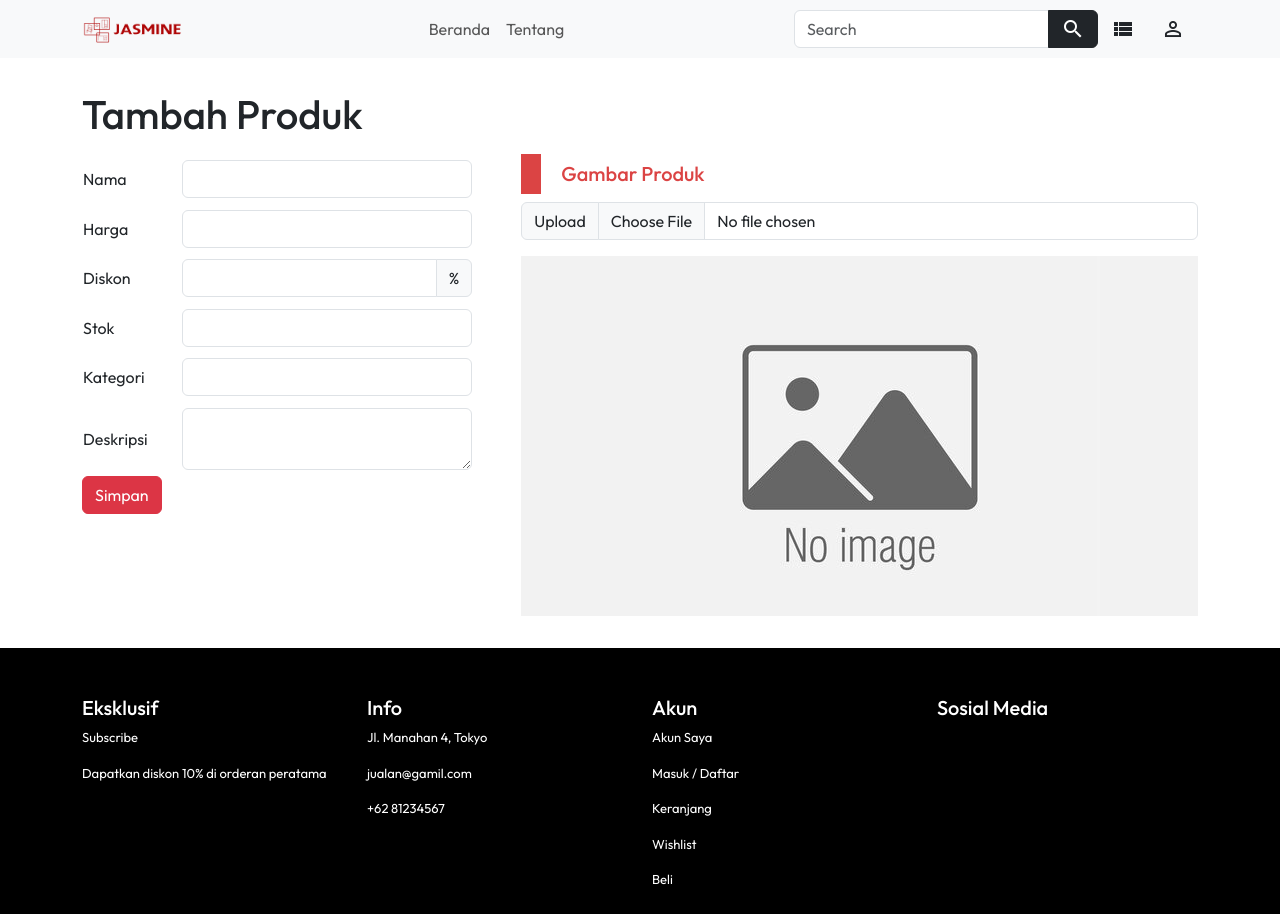
After one commit to webdevlunarea/jasmine-shop, a CodeIgniter 4 app: template app/Views/Pages/addProduct.php in a window 1280 px wide. The commit adds this page. Run offline with PHP 8.4 and a stand-in for CodeIgniter, Linux system fonts and the light colour scheme; the template is opened without the code that fills it, so the values that code supplies are empty; some libraries are stand-ins or nearby versions.

Commit message:
tambah add-edit-delete product

```diff
--- a/app/Config/Routes.php
+++ b/app/Config/Routes.php
@@ -31,3 +31,7 @@ $routes->get('/about', 'Pages::about');
 
 $routes->get('/product/(:any)', 'Pages::product/$1');
 $routes->get('/listproduct', 'Pages::listProduct');
+$routes->get('/addproduct', 'Pages::addProduct');
+$routes->post('/addproduct', 'Pages::actionAddProduct');
+$routes->get('/editproduct/(:any)', 'Pages::editProduct/$1');
+$routes->get('/delproduct/(:any)', 'Pages::delProduct/$1');
--- a/app/Views/Pages/account.php
+++ b/app/Views/Pages/account.php
@@ -19,7 +19,7 @@
                     <form class="row g-3">
                         <div class="col-md-6">
                             <label for="inputEmail4" class="form-label">Email</label>
-                            <input type="email" class="form-control" id="inputEmail4">
+                            <input type="email" class="form-control" id="inputEmail4" value="<?= session()->get("email") ?>">
                         </div>
                         <div class="col-md-6">
                             <label for="inputPassword4" class="form-label">Sandi</label>
@@ -27,7 +27,7 @@
                         </div>
                         <div class="col-12">
                             <label for="inputAddress" class="form-label">Alamat</label>
-                            <input type="text" class="form-control" id="inputAddress" placeholder="1234 Main St">
+                            <input type="text" class="form-control" id="inputAddress" placeholder="1234 Main St" value="<?= session()->get("alamat") ?>">
                         </div>
                         <div class="col-12">
                             <button type="submit" class="btn btn-danger">Simpan</button>
--- /dev/null
+++ b/app/Views/Pages/addProduct.php
@@ -0,0 +1,69 @@
+<?= $this->extend('layout/template'); ?>
+<?= $this->section('content'); ?>
+<div class="konten">
+    <div class="container">
+        <h1 class="mb-3">Tambah Produk</h1>
+        <form method="post" action="/addproduct" enctype="multipart/form-data">
+            <?= csrf_field(); ?>
+            <div class="d-flex gap-5">
+                <div>
+                    <table class="table-input">
+                        <tbody>
+                            <tr>
+                                <td>Nama</td>
+                                <td><div class="baris"><input type="text" class="form-control" name="nama" required></div></td>
+                            </tr>
+                            <tr>
+                                <td>Harga</td>
+                                <td><div class="baris"><input type="number" class="form-control" name="harga" required></div></td>
+                            </tr>
+                            <tr>
+                                <td>Diskon</td>
+                                <td><div class="baris">
+                                    <div class="input-group">
+                                        <input type="number" class="form-control" name="diskon" required>
+                                        <span class="input-group-text">%</span>
+                                    </div>
+                                </div></td>
+                            </tr>
+                            <tr>
+                                <td>Stok</td>
+                                <td><div class="baris"><input type="number" class="form-control" name="stok" required></div></td>
+                            </tr>
+                            <tr>
+                                <td>Kategori</td>
+                                <td><div class="baris"><input type="text" class="form-control" name="kategori" required></div></td>
+                            </tr>
+                            <tr>
+                                <td>Deskripsi</td>
+                                <td><div class="baris"><textarea type="text" class="form-control" name="deskripsi" required></textarea></div></td>
+                            </tr>
+                        </tbody>
+                    </table>
+                    <button class="btn btn-danger" type="submit">Simpan</button>
+                </div>
+                <div style="flex: 1;">
+                    <h5 class="jdl-section">Gambar Produk</h5>
+                    <div class="input-group mb-3">
+                        <label class="input-group-text" for="inputGroupFile01">Upload</label>
+                        <input type="file" class="form-control" id="addProduct_InputGambar" name="gambar" required>
+                    </div>
+                    <div class="add-gambar">
+                        <img src="img/nopic.jpg" id="addProduct_PreviewGambar">
+                    </div>
+                </div>
+            </div>
+        </form>
+    </div>
+</div>
+<script>
+    const addProduct_inputGambar = document.getElementById("addProduct_InputGambar")
+    const addProduct_PreviewGambar = document.getElementById("addProduct_PreviewGambar")
+    addProduct_inputGambar.addEventListener("change", (e) => {
+        const file = addProduct_inputGambar.files[0];
+        const blobFile = new Blob([file], { type: file.type });
+        var blobUrl = URL.createObjectURL(blobFile);
+        addProduct_PreviewGambar.src = blobUrl;
+    });
+</script>
+<?= $this->endSection(); ?>
--- a/app/Views/Pages/home.php
+++ b/app/Views/Pages/home.php
@@ -199,9 +199,6 @@
         </div>
     </div>
     <div class="container my-5">
-        <div style="background-color: black; height: 300px"></div>
-    </div>
-    <div class="container my-5">
         <h5 class="jdl-section">Terbaru</h5>
         <h1>Kedatangan Baru</h1>
         <div class="row">
--- a/app/Views/Pages/product.php
+++ b/app/Views/Pages/product.php
@@ -31,7 +31,7 @@
                             <a class="btn btn-outline-dark" href="/addwishlist/<?= $produk['id']; ?>"><i class="material-icons">favorite_border</i></a>
                         <?php } ?>
                     <?php } else { ?>
-                        <a class="btn btn-danger" href="/editbarang">Edit produk</a>
+                        <a class="btn btn-danger" href="/editproduct/<?= $produk['id']; ?>">Edit produk</a>
                     <?php } ?>
                 <?php } else { ?>
                     <a class="btn btn-danger" href="/login">Masuk untuk membeli</a>
--- a/app/Views/layout/template.php
+++ b/app/Views/layout/template.php
@@ -11,6 +11,15 @@
 </head>
 
 <body>
+    <div class="toast z-3 start-50 translate-middle">
+        <div class="toast-body">
+            <p>Hello, world! This is a toast message.</p>
+            <div class="mt-2 pt-2 border-top">
+                <a type="button" class="btn btn-danger btn-sm">Ok</a>
+                <button type="button" class="btn btn-secondary btn-sm" onclick="hapusToast()">Batal</button>
+            </div>
+        </div>
+    </div>
     <?= $this->include('layout/navbar'); ?>
     <?= $this->renderSection('content'); ?>
     <?= $this->include('layout/footer'); ?>
@@ -18,6 +27,9 @@
     <script>
         const scrollKategoriElm = document.querySelectorAll(".scroll-kategori");
         const scrollKategoriContainer = document.querySelector('.container-kategori');
+        const toastElm = document.querySelector(".toast")
+        const toastTeksElm = document.querySelector(".toast p")
+        const toastOkElm = document.querySelector(".toast a")
 
         scrollKategoriElm[0].onclick = function() {
             let i = 1
@@ -45,6 +57,15 @@
                 clearInterval(intervalId);
             }, 500);
         };
+
+        function triggerToast(text, linkAction) {
+            toastElm.classList.add("show")
+            toastTeksElm.innerHTML = text
+            toastOkElm.href = linkAction
+        }
+        function hapusToast() {
+            toastElm.classList.remove("show")
+        }
     </script>
 </body>
 
--- a/public/css/style.css
+++ b/public/css/style.css
@@ -169,3 +169,23 @@ a {
     max-height: calc(100vh - 265.5px - 56px - 100px);
     object-fit: cover;
 }
+.table-input .baris {
+    padding: 0.3em 0 0.3em 2em;
+}
+.add-gambar {
+    background-color: #f2f2f2;
+}
+.add-gambar img {
+    display: block;
+    margin-inline: auto;
+    max-width: 100%;
+}
+.toast {
+    position: fixed;
+    top: -60px;
+    transition: 1s;
+}
+.toast.show {
+    top: 100px;
+    transition: 1s;
+}
```
Also changed, not shown: app/Controllers/Pages.php (+49 -8 lines), app/Models/BarangModel.php (+10 -0 lines), app/Views/Pages/editProduct.php (added, +68 -0 lines), app/Views/Pages/listProduct.php (+12 -9 lines).
